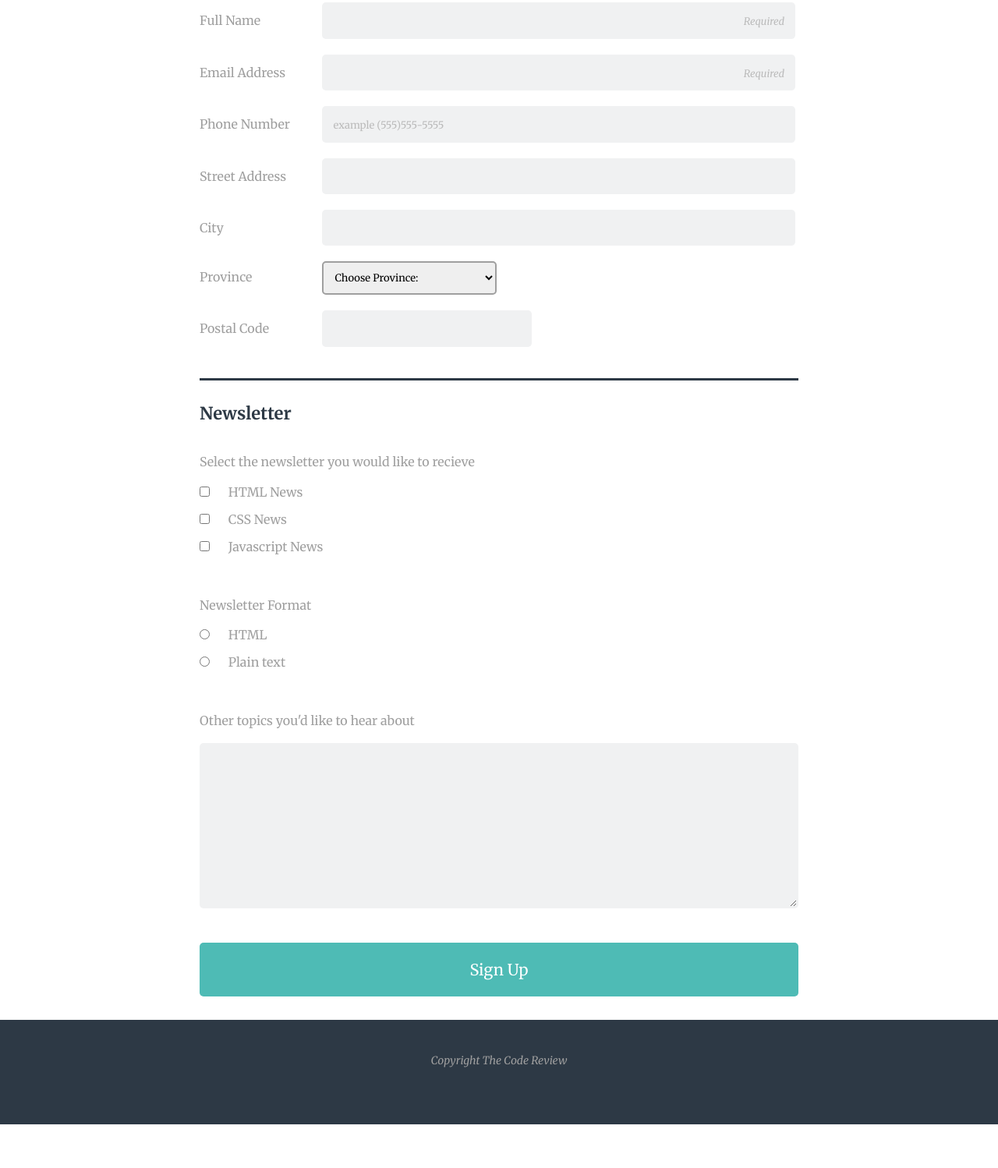
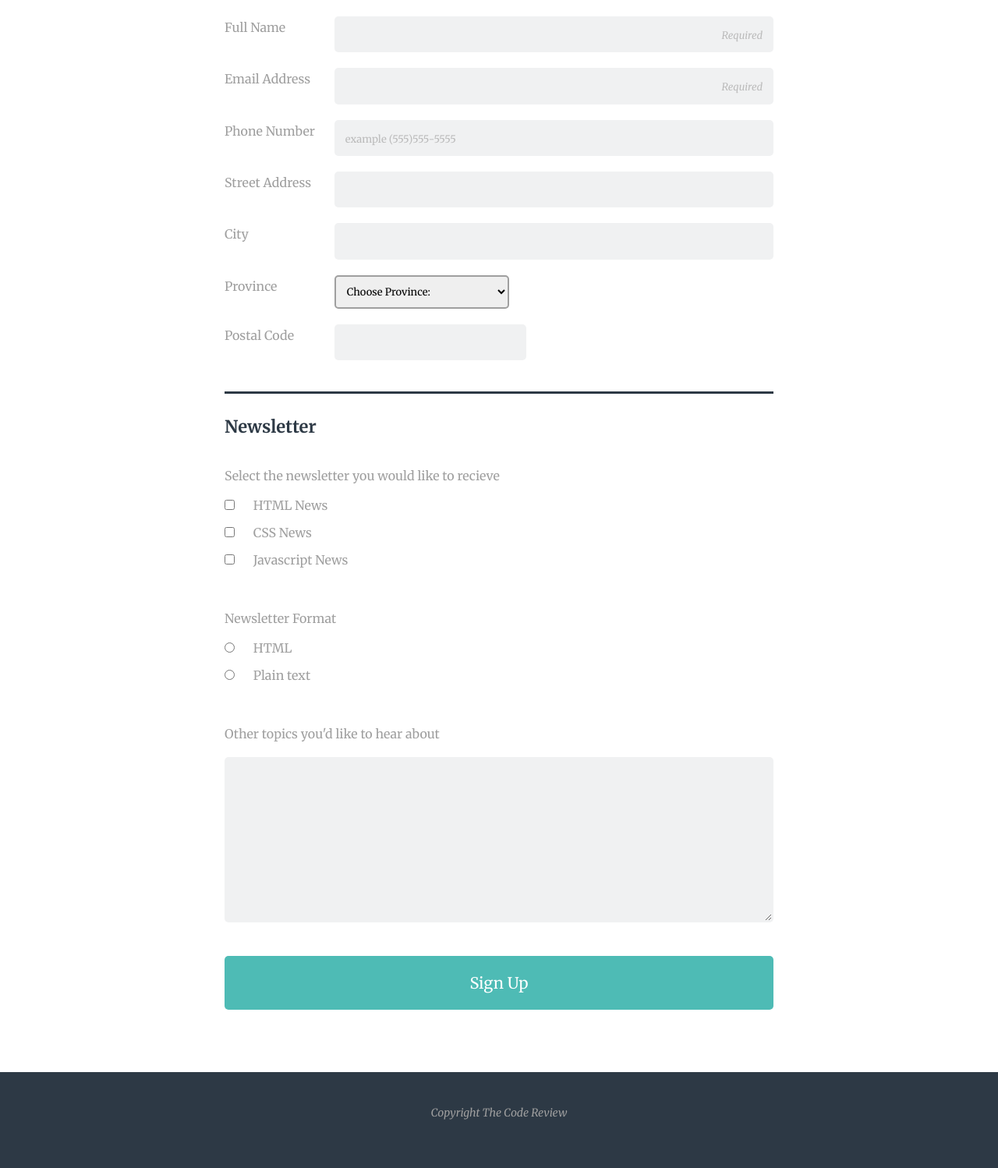
Before and after one commit to christineaharper/Project-3, a plain HTML site: page index.html in a window 1280 px wide. Shown: the part 380-1878 px from the top of the page at 78% size. Before the commit the page ends 1822 px from the top, so only its background shows below. Drawn offline with Linux system fonts and the light colour scheme.

Commit message:
added flexbox (form and body for footer positioning)

```diff
--- a/css/style.css
+++ b/css/style.css
@@ -31,10 +31,6 @@ h2 {
 .container {
   width: 90vw;
   margin: 0 auto;
-}
-
-.content {
-  flex: 1 0 auto;
 }
 
 /* ---------------
@@ -162,7 +158,7 @@ input[type="submit"] {
   padding: 2rem;
   border: 3px solid transparent;
   border-radius: 5px;
-  margin-bottom: 1rem;
+  margin-bottom: 8rem;
   transition: background-color 1s;
 }
 
@@ -183,9 +179,8 @@ input[type="submit"]:focus {
 footer {
   background-color: #2d3945;
   text-align: center;
-  margin-top: 2rem;
+  margin-top: auto;
 
-  flex-shrink: 0;
 }
 
 footer p {
@@ -203,17 +198,21 @@ footer p {
 
 
   .container {
-    width: 60vw;
+    max-width: 55%;
     margin: 0 auto;
   }
 
+  .form-field {
+    display: flex;
+
+  }
+
   .form-field label {
-    display: inline-block;
-    width: 20%;
+    flex-basis: 20%;
   }
 
   .form-field input {
-    width: 79%;
+    flex-basis: 80%;
   }
 
 }
--- a/index.html
+++ b/index.html
@@ -12,9 +12,6 @@
   <title>Project 3 - Online Registration Form</title>
 </head>
 <body>
-
-<div class="content">
-
   <header>
     <h1>The Code Review</h1>
   </header>
@@ -118,7 +115,6 @@
       </form>
       </div>
     </main>
-</div>
 
     <footer>
       <div class="container">
```
Also changed, not shown: 1 other file. Lines whose indentation alone changed are shown as unchanged.
